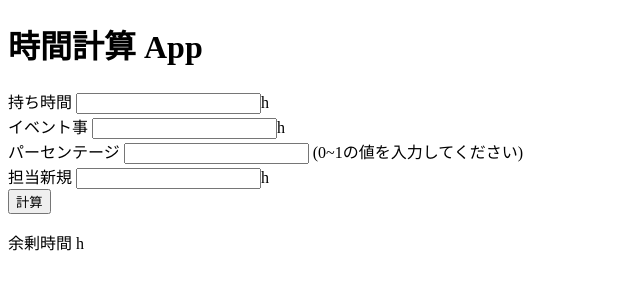
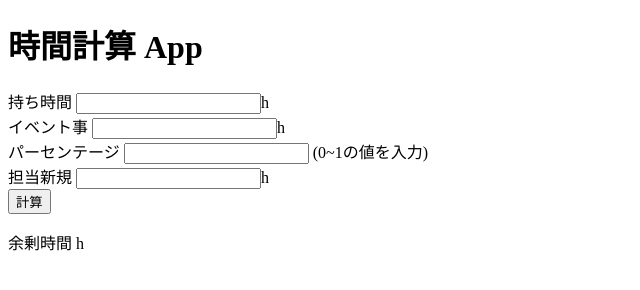
Before and after one commit to makes-gottu91/calc_app, a plain HTML site: page index.html in a window 1280 px wide. Shown: the full height of the page, 0-640 px from the left. Drawn offline with Linux system fonts and the light colour scheme.

Commit message:
パーセンテージ部分のテキストを変更

```diff
--- a/index.html
+++ b/index.html
@@ -12,7 +12,7 @@
 		<div class="calc_cont">
 			持ち時間 <input type="text" id="amount">h<br>
 			イベント事 <input type="text" id="event">h<br>
-			パーセンテージ <input type="text" id="percent"> (0~1の値を入力してください)<br>
+			パーセンテージ <input type="text" id="percent"> (0~1の値を入力)<br>
 			担当新規 <input type="text" id="new_cont">h<br>
 			<button id="calc_btn">計算</button>
 			<p class="result_text">余剰時間 <span id="result"></span>h</p>
```
Also changed, not shown: 1 other file.
